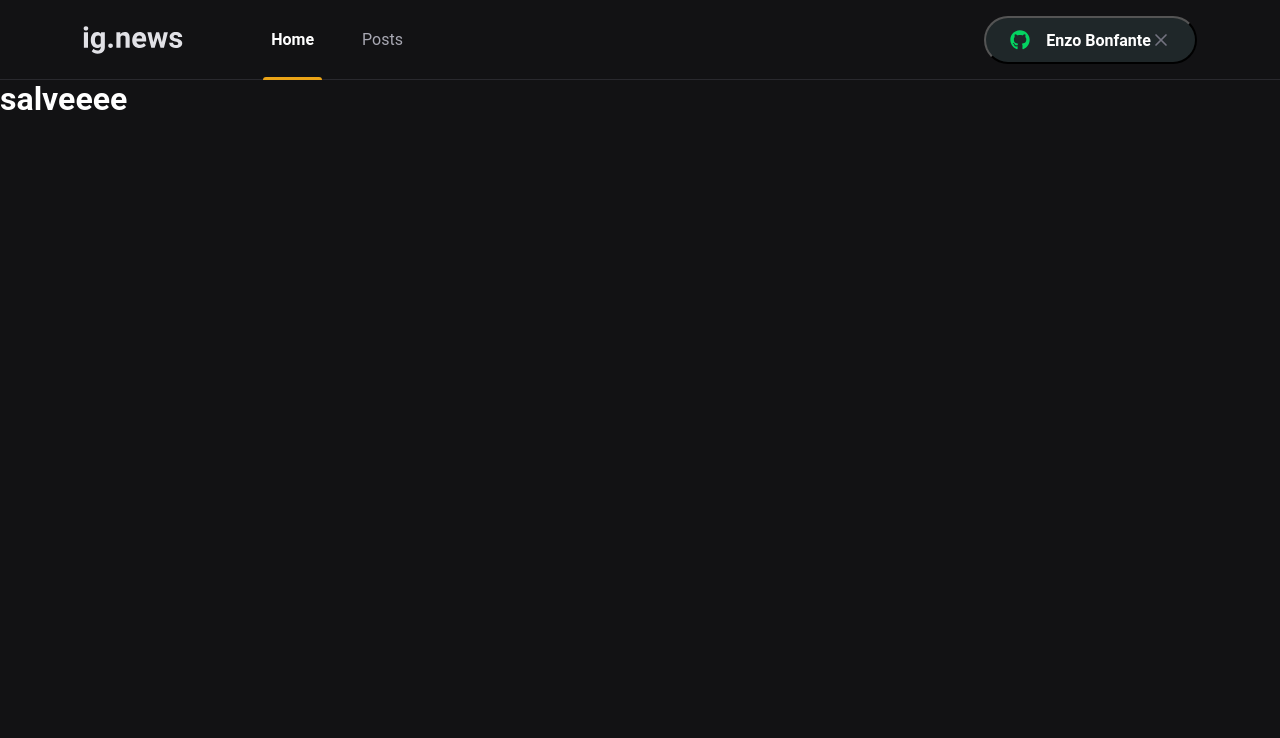
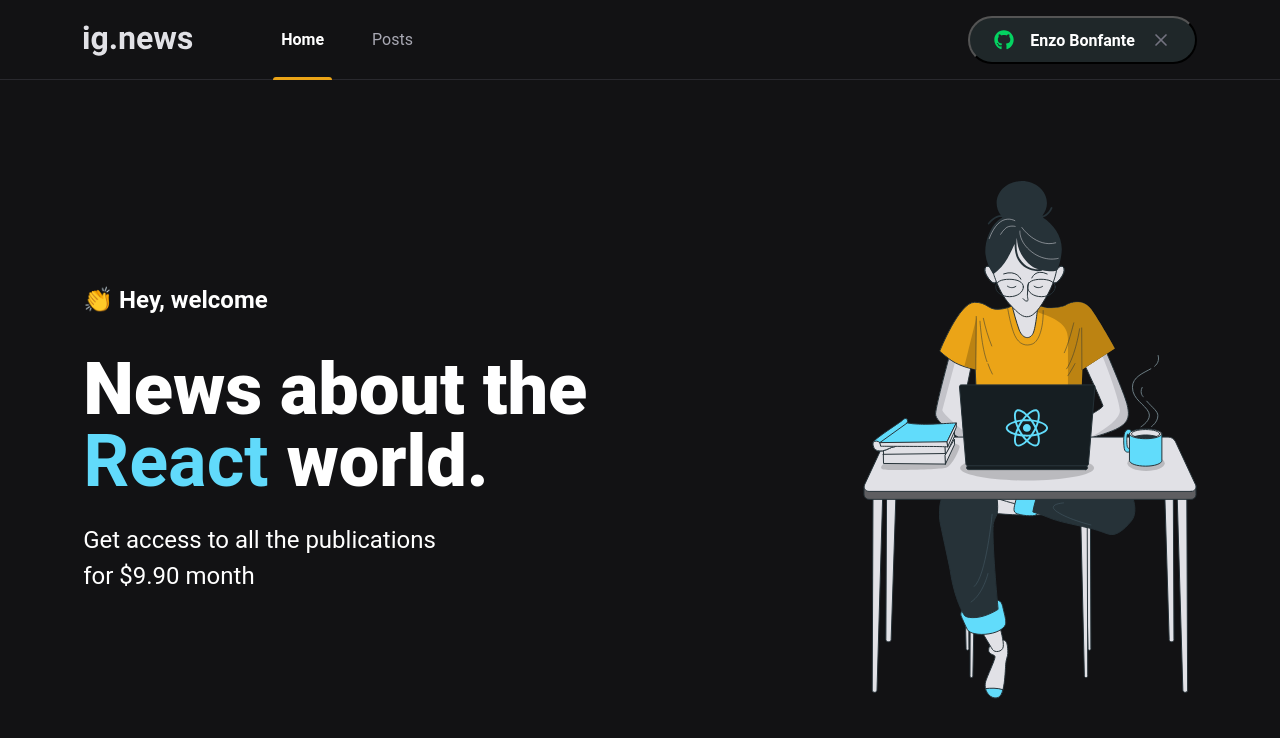
Before and after one commit to enzobonf/ignews, a Next.js app: page / in a window 1280 px wide. Shown: the top 738 px of the page. Built offline with nearby package versions, Linux system fonts and the light colour scheme.

Commit message:
feat: página Home

```diff
--- a/src/components/Header/index.tsx
+++ b/src/components/Header/index.tsx
@@ -6,7 +6,7 @@
   return (
     <header className={styles.headerContainer}>
       <div className={styles.headerContent}>
-        <Image src="/images/logo.svg" alt="" width={100} height={100} />
+        <Image src="/images/logo.svg" alt="ig.news" width={110} height={31} />
 
         <nav>
           <a className={styles.active} href="https://google.com">
--- a/src/components/SignInButton/styles.module.scss
+++ b/src/components/SignInButton/styles.module.scss
@@ -19,6 +19,10 @@
         margin-right: 1rem;
     }
 
+    svg.closeIcon {
+        margin-left: 1rem;
+    }
+
     transition: filter 0.2s;
 
     &:hover {
--- /dev/null
+++ b/src/pages/home.module.scss
@@ -0,0 +1,37 @@
+.contentContainer {
+    max-width: 1120px;
+    margin: 0 auto;
+    padding: 0.2rem;
+    height: calc(100vh - 5rem);
+
+    display: flex;
+    align-items: center;
+    justify-content: space-between;
+}
+
+.hero {
+    max-width: 600px;
+
+    > span {
+        font-size: 1.5rem;
+        font-weight: bold;
+    }
+
+    h1 {
+        font-size: 4.5rem;
+        line-height: 4.5rem;
+        font-weight: 900;
+        margin-top: 2.5rem;
+
+        span {
+            color: var(--cyan-500);
+            font-weight: bold;
+        }
+    }
+
+    p {
+        font-size: 1.5rem;
+        line-height: 2.25rem;
+        margin-top: 1.5rem;
+    }
+}
--- a/src/pages/index.tsx
+++ b/src/pages/index.tsx
@@ -1,13 +1,34 @@
 import Head from 'next/head';
+import Image from 'next/image';
 import React from 'react';
+import styles from './home.module.scss';
 
 export default function Home() {
   return (
     <>
       <Head>
-        <title>Inicio | ig.news</title>
+        <title>Home | ig.news</title>
       </Head>
-      <h1>salveeee</h1>
+
+      <main className={styles.contentContainer}>
+        <section className={styles.hero}>
+          <span>👏 Hey, welcome</span>
+          <h1>
+            News about the <span>React</span> world.
+          </h1>
+          <p>
+            Get access to all the publications <br />
+            <span>for $9.90 month</span>
+          </p>
+        </section>
+
+        <Image
+          src="/images/avatar.svg"
+          alt="Girl coding"
+          width={334}
+          height={520}
+        />
+      </main>
     </>
   );
 }
```
